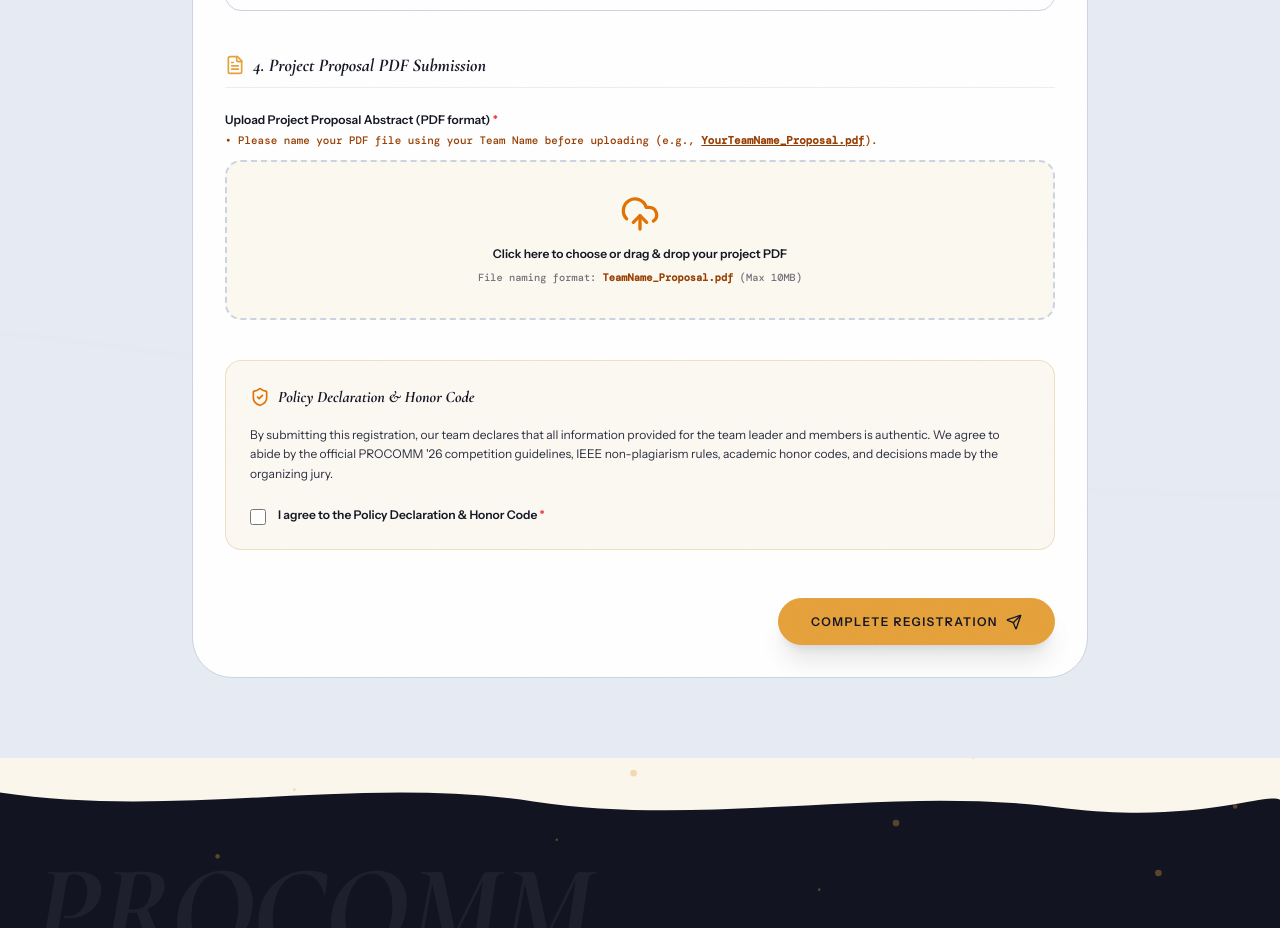
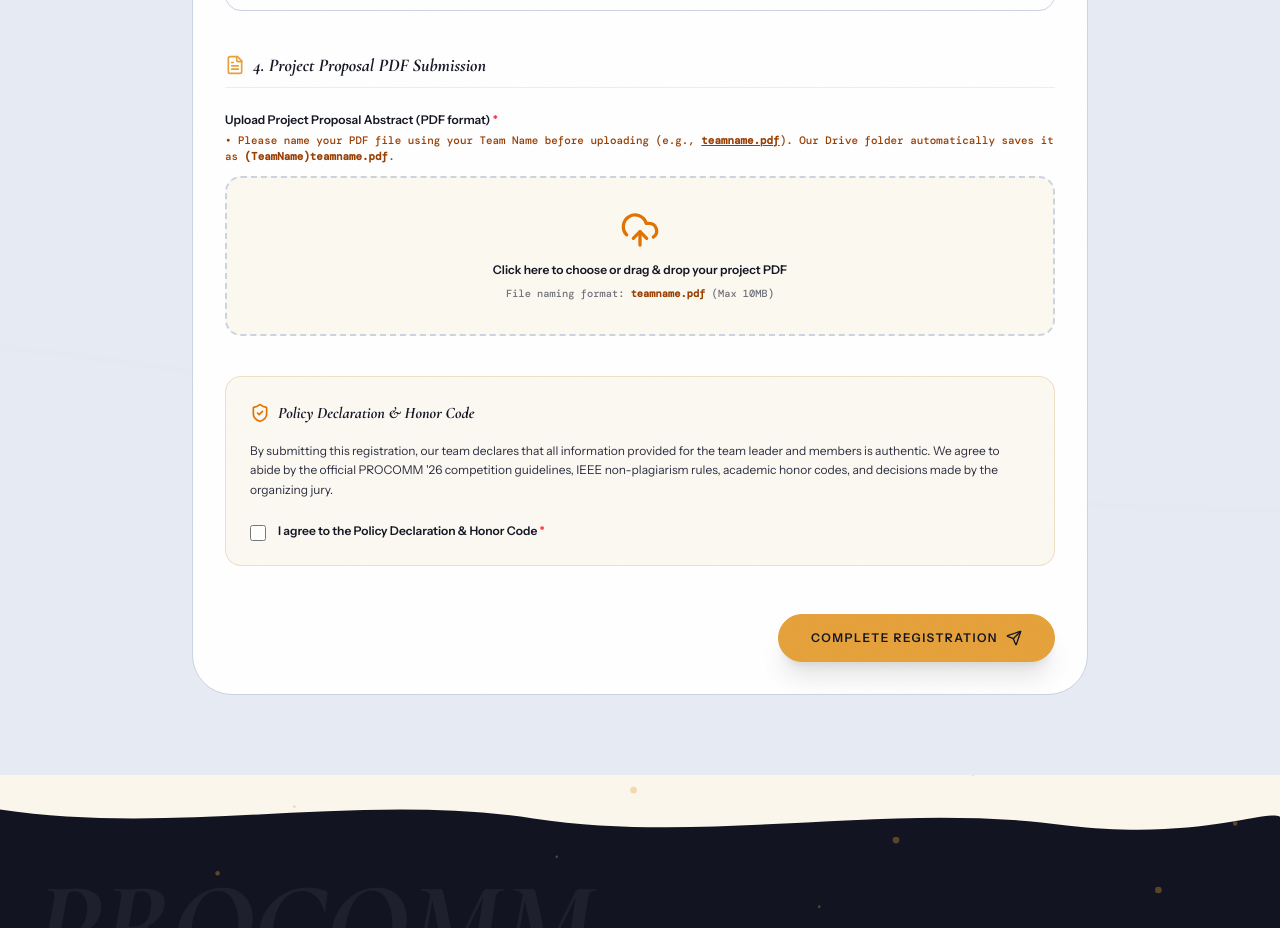
Before and after one commit to saranskumar/Procomm-26, a Next.js app: page /register in a window 1280 px wide. Shown: the part 2460-3388 px from the top of the page. Built offline with nearby package versions, Linux system fonts and the light colour scheme; a web font is replaced by a local one.

Commit message:
feat: update file naming to teamname.pdf and (TeamName)filename.pdf in Drive

```diff
--- a/src/app/register/page.tsx
+++ b/src/app/register/page.tsx
@@ -679,7 +679,7 @@ export default function RegisterPage() {
                           Upload Project Proposal Abstract (PDF format) <span className="text-red-500">*</span>
                         </label>
                         <p className="font-mono-editorial text-[0.68rem] text-amber-800 font-medium">
-                          &bull; Please name your PDF file using your Team Name before uploading (e.g., <span className="font-bold underline">{teamName ? `${teamName.replace(/\s+/g, '_')}_Proposal.pdf` : 'YourTeamName_Proposal.pdf'}</span>).
+                          &bull; Please name your PDF file using your Team Name before uploading (e.g., <span className="font-bold underline">{teamName ? `${teamName.replace(/\s+/g, '')}.pdf` : 'teamname.pdf'}</span>). Our Drive folder automatically saves it as <span className="font-bold font-mono">({teamName ? teamName.replace(/\s+/g, '') : 'TeamName'}){teamName ? `${teamName.replace(/\s+/g, '')}.pdf` : 'teamname.pdf'}</span>.
                         </p>
                       </div>
                       <label className="border-2 border-dashed rounded-2xl p-8 text-center cursor-pointer transition-all hover:border-amber-600 bg-[#faf7e6]/60 flex flex-col items-center justify-center gap-2" style={{ borderColor: pdfFile ? "var(--ochre)" : "var(--paper-dark)" }}>
@@ -698,7 +698,7 @@ export default function RegisterPage() {
                               Click here to choose or drag &amp; drop your project PDF
                             </span>
                             <span className="font-mono-editorial text-[0.65rem] text-zinc-500 font-medium">
-                              File naming format: <strong className="text-amber-800">{teamName ? `${teamName.replace(/\s+/g, '_')}_Proposal.pdf` : 'TeamName_Proposal.pdf'}</strong> (Max 10MB)
+                              File naming format: <strong className="text-amber-800">{teamName ? `${teamName.replace(/\s+/g, '')}.pdf` : 'teamname.pdf'}</strong> (Max 10MB)
                             </span>
                           </>
                         )}
```
Also changed, not shown: 1 other file (tests, documents, lock files or other folders).
